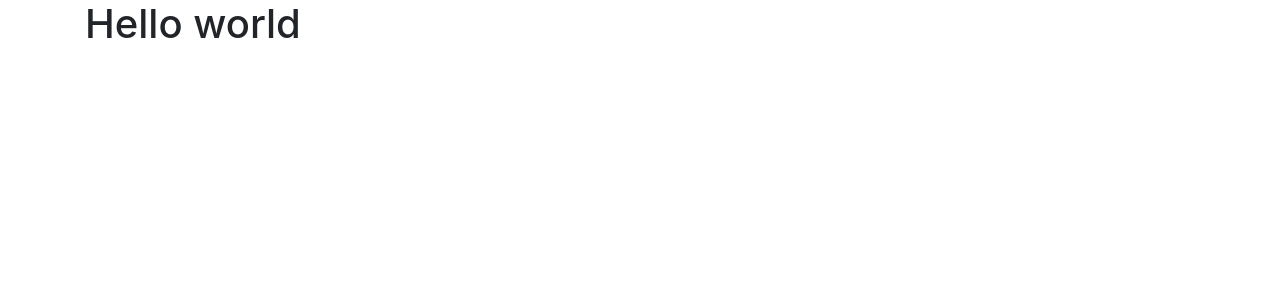
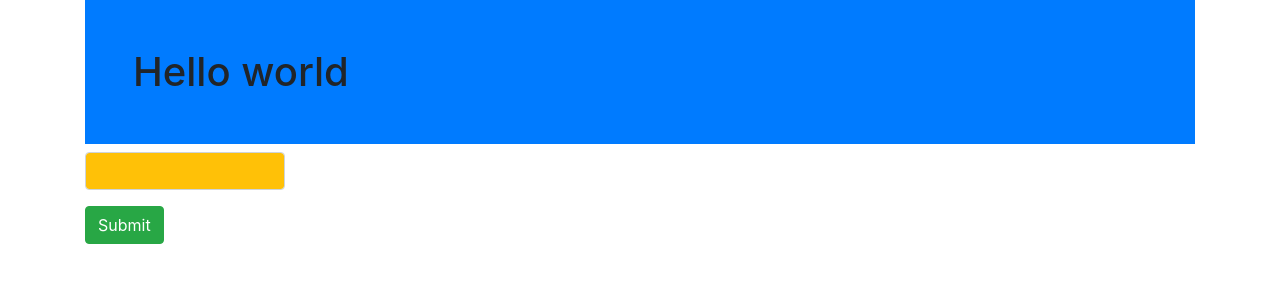
Before and after one commit to deepavn/html5css3js, a website: page index.html in a window 1280 px wide. Drawn offline with nearby package versions, Linux system fonts and the light colour scheme.

Commit message:
Update index.html

```diff
--- a/index.html
+++ b/index.html
@@ -13,12 +13,17 @@
         crossorigin="anonymous"></script>
     <script src="https://stackpath.bootstrapcdn.com/bootstrap/4.1.1/js/bootstrap.min.js" integrity="sha384-smHYKdLADwkXOn1EmN1qk/HfnUcbVRZyYmZ4qpPea6sjB/pTJ0euyQp0Mk8ck+5T"
         crossorigin="anonymous"></script>
+
+        <script src="sample.js" ></script>
+
 </head>
 
 <body>
     <div class="container">
       <header>
-            <h1>Hello world</h1>
+            <h1 class="p-5 bg-primary">Hello world</h1>
+            <input type="text" id="myQty"   class="form-control bg-warning mr-3 mb-3 font-weight-bold" style="max-width:200px;" />
+            <button id="myBtn" value="Submit" class="btn btn-success" onclick="checkvalue();">Submit</button>
       </header>
 
     </div>
```
